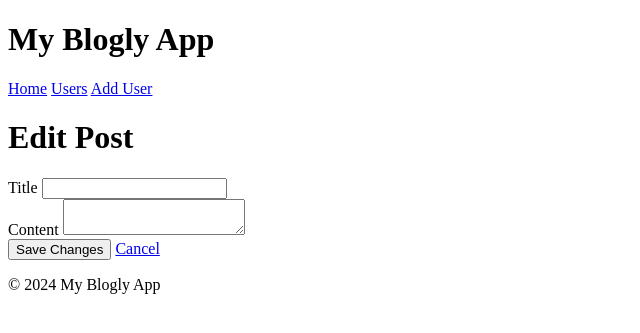
After one commit to NickVendetti/flask-blogly, a Flask app: template templates/posts/edit_post.html in a window 1280 px wide. The commit adds this page. Shown: the top 333 px of the page, without its empty margins (0-640 px from the left). Run offline with Flask 3, Linux system fonts and the light colour scheme; the template is opened without the code that fills it, so the values that code supplies are empty.

Commit message:
final submit part 2

```diff
--- a/app.py
+++ b/app.py
@@ -1,6 +1,7 @@
 from flask import Flask, request, redirect, render_template
 from flask_debugtoolbar import DebugToolbarExtension
-from models import db, connect_db, User
+from flask_migrate import Migrate
+from models import db, connect_db, User, Post
 
 app = Flask(__name__)
 app.config['SQLALCHEMY_DATABASE_URI'] = "postgresql:///blogly"
@@ -11,9 +12,15 @@ toolbar = DebugToolbarExtension(app)
 
 connect_db(app)
 
-# Create all tables within an application context
+# Initialize Flask-Migrate
+migrate = Migrate(app, db)
+
+# Create all tables within an application context if needed
 with app.app_context():
     db.create_all()
+
+# Routes and other logic...
+
 
 @app.route('/')
 def root():
@@ -64,3 +71,46 @@ def users_destroy(user_id):
     db.session.delete(user)
     db.session.commit()
     return redirect("/users")
+
+@app.route('/users/<int:user_id>/posts/new', methods=['GET'])
+def posts_new_form(user_id):
+    user = User.query.get_or_404(user_id)
+    return render_template('posts/new_post.html', user=user)
+
+@app.route('/users/<int:user_id>/posts/new', methods=["POST"])
+def posts_new(user_id):
+    user = User.query.get_or_404(user_id)
+    new_post = Post(
+        title=request.form['title'],
+        content=request.form['content'],
+        user_id=user.id
+    )
+    db.session.add(new_post)
+    db.session.commit()
+    return redirect(f"/users/{user_id}")
+
+@app.route('/posts/<int:post_id>', methods=["GET"])
+def posts_show(post_id):
+    post = Post.query.get_or_404(post_id)
+    return render_template('posts/show_post.html', post=post)
+
+@app.route('/posts/<int:post_id>/edit', methods=["GET"])
+def posts_edit(post_id):
+    post = Post.query.get_or_404(post_id)
+    return render_template('posts/edit_post.html', post=post)
+
+@app.route('/posts/<int:post_id>/edit', methods=["POST"])
+def posts_update(post_id):
+    post = Post.query.get_or_404(post_id)
+    post.title = request.form['title']
+    post.content = request.form['content']
+    db.session.commit()
+    return redirect(f"/posts/{post_id}")
+
+@app.route('/posts/<int:post_id>/delete', methods=["POST"])
+def posts_destroy(post_id):
+    post = Post.query.get_or_404(post_id)
+    user_id = post.user_id
+    db.session.delete(post)
+    db.session.commit()
+    return redirect(f"/users/{user_id}")
--- /dev/null
+++ b/templates/posts/edit_post.html
@@ -0,0 +1,25 @@
+{% extends 'base.html' %} {% block title %}Edit Post{% endblock %} {% block
+content %}
+<h1>Edit Post</h1>
+<form method="POST">
+  <div class="form-group">
+    <label for="title">Title</label>
+    <input
+      type="text"
+      id="title"
+      name="title"
+      class="form-control"
+      value="{{ post.title }}"
+      required
+    />
+  </div>
+  <div class="form-group">
+    <label for="content">Content</label>
+    <textarea id="content" name="content" class="form-control" required>
+{{ post.content }}</textarea
+    >
+  </div>
+  <button type="submit" class="btn btn-primary">Save Changes</button>
+  <a href="/posts/{{ post.id }}" class="btn btn-secondary">Cancel</a>
+</form>
+{% endblock %}
```
Also changed, not shown: migrations/versions/7f2309aba0e4_add_post_model.py (added, +54 -0 lines), models.py (+15 -1 lines), templates/posts/new_post.html (added, +20 -0 lines), templates/posts/show_post.html (added, +14 -0 lines), templates/users/show.html (+35 -17 lines).
